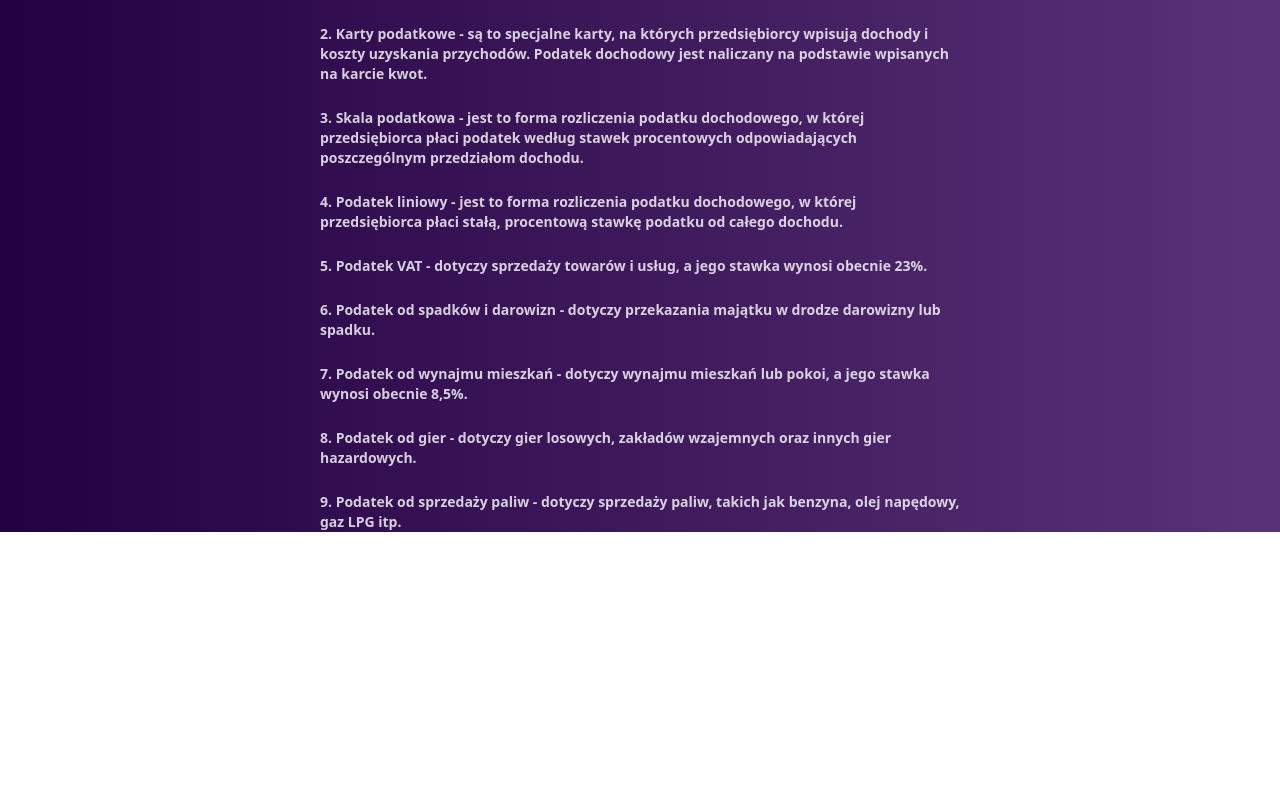
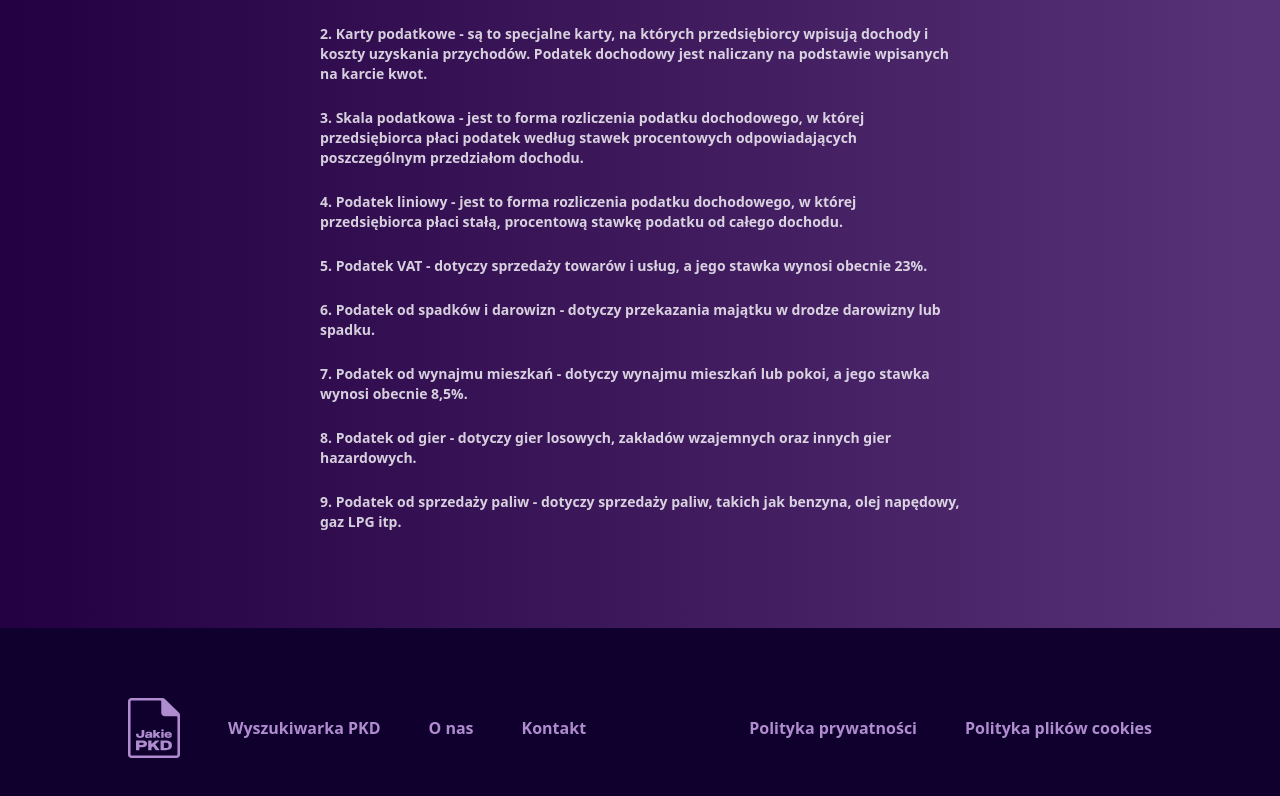
Before and after one commit to qbawalat/stasis-wall-pkd-frontend, a React (Vite) app: page / in a window 1280 px wide. Shown: the part 2436-3232 px from the top of the page. Before the commit the page ends 2968 px from the top, so only its background shows below. Built offline with nearby package versions, Linux system fonts and the light colour scheme.

Commit message:
feat: :sparkles: added footer

```diff
--- a/src/App.tsx
+++ b/src/App.tsx
@@ -1,13 +1,15 @@
 import Menu from './features/Menu/Menu';
 import MainPanel from './features/MainPanel/MainPanel';
+import Footer from './features/Footer/Footer';
 
 function App() {
   return (
-    <div className='flex flex-col'>
+    <div className="flex flex-col">
       <Menu />
       <div className={'mt-32'}>
         <MainPanel />
       </div>
+      <Footer />
     </div>
   );
 }
--- /dev/null
+++ b/src/features/Footer/Footer.tsx
@@ -0,0 +1,32 @@
+import React from 'react';
+import { ReactComponent as Logo } from '../../assets/icons/footer-logo.svg';
+import FooterItem from './components/FooterItem';
+
+const Footer = () => {
+  const scrollToTop = () => window.scrollTo({ top: 0 });
+
+  return (
+    <div className="h-44 mt-24 flex items-center bg-secondary">
+      <div className="flex justify-between text-tertiary-color w-4/5 m-auto text-base font-semibold">
+        <ul className="flex flex-row justify-around items-center mt-6 gap-12">
+          <li onClick={scrollToTop}>
+            <Logo />
+          </li>
+          {contact.map((el) => (
+            <FooterItem text={el} />
+          ))}
+        </ul>
+        <ul className="flex flex-row justify-around items-center mt-6 gap-12">
+          {politics.map((el) => (
+            <FooterItem text={el} />
+          ))}
+        </ul>
+      </div>
+    </div>
+  );
+};
+
+export default Footer;
+
+const contact = ['Wyszukiwarka PKD', 'O nas', 'Kontakt'];
+const politics = ['Polityka prywatności', 'Polityka plików cookies'];
--- /dev/null
+++ b/src/features/Footer/components/FooterItem.tsx
@@ -0,0 +1,12 @@
+import { FC } from 'react';
+
+interface Props {
+  text: string;
+  onClick?: () => void;
+}
+
+const FooterItem: FC<Props> = ({ text, onClick }) => {
+  return <li>{text}</li>;
+};
+
+export default FooterItem;
--- a/tailwind.config.cjs
+++ b/tailwind.config.cjs
@@ -1,16 +1,17 @@
 /** @type {import('tailwindcss').Config} */
 module.exports = {
-  content: [
-    './index.html',
-    './src/**/*.{js,ts,jsx,tsx}'],
+  content: ['./index.html', './src/**/*.{js,ts,jsx,tsx}'],
   theme: {
     extend: {
-      minWidth: {'24': '6rem'},
+      minWidth: { 24: '6rem' },
       colors: {
         'primary-color': '#FD4D4D',
         'secondary-color': '#ffffff',
         'tertiary-color': '#AF8CCE',
       },
+      backgroundColor: {
+        secondary: '#0F002E',
+      },
     },
   },
   plugins: [],
```
Also changed, not shown: src/assets/icons/footer-logo.svg (added).
